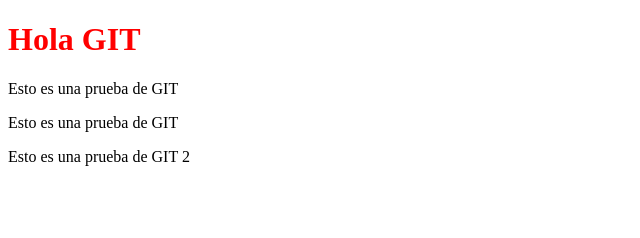
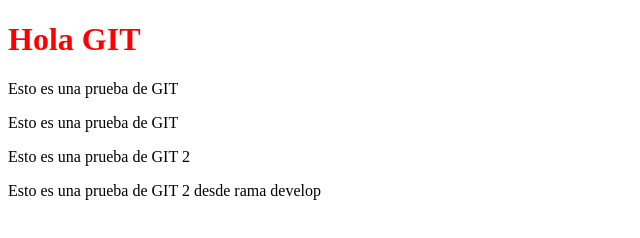
Before and after one commit to davidfer1112/CursoGit, a plain HTML site: page index.html in a window 1280 px wide. Shown: the whole page, without its empty margins (0-640 px from the left). Drawn offline with Linux system fonts and the light colour scheme.

Commit message:
Feature: cambio desde rama develop

```diff
--- a/index.html
+++ b/index.html
@@ -9,5 +9,6 @@
     <p>Esto es una prueba de GIT</p>
     <p>Esto es una prueba de GIT</p>
     <p>Esto es una prueba de GIT 2</p>
+    <p>Esto es una prueba de GIT 2 desde rama develop</p>
 </body>
 </html>
```
